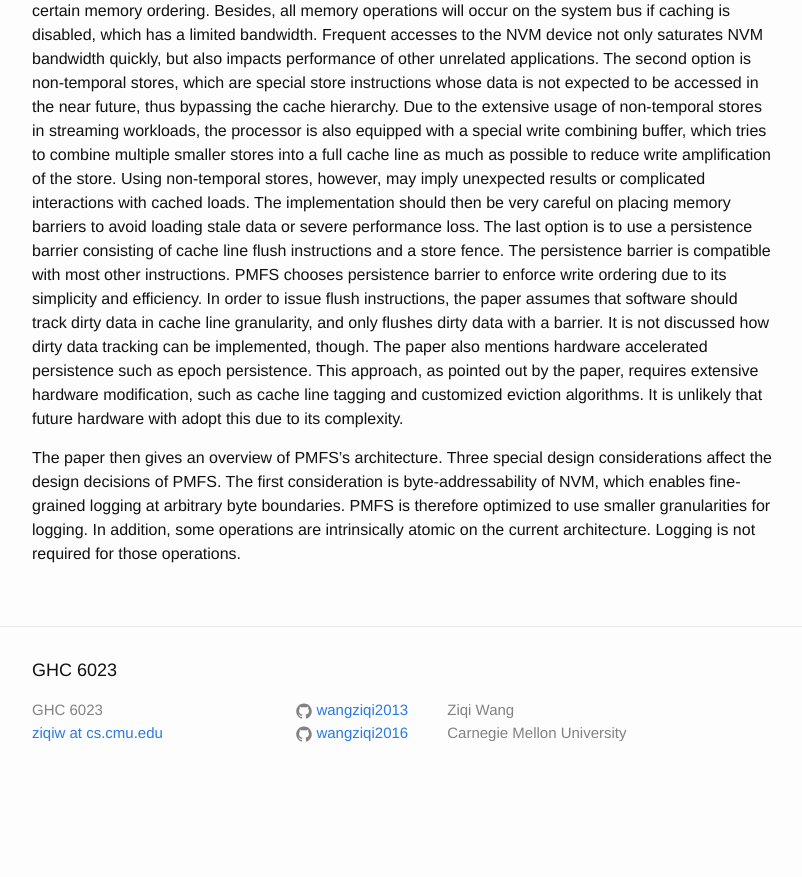
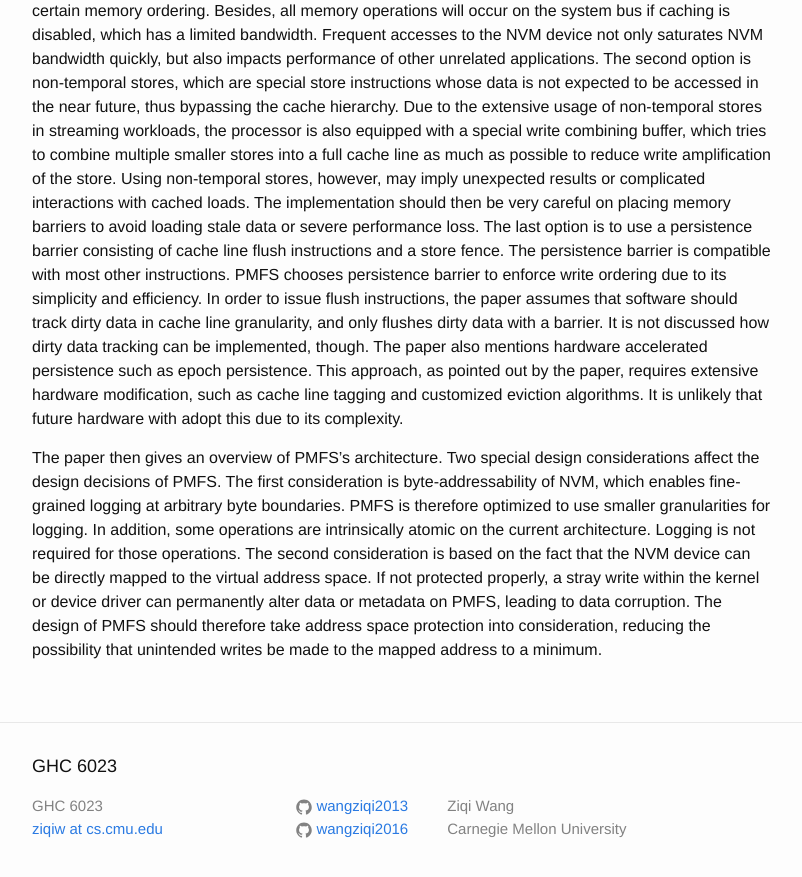
Before and after one commit to wangziqi2013/wangziqi2013.github.io, a Jekyll site: the page built from _posts/2020-06-23-pmfs.markdown, in a window 1280 px wide and 900 px high, scrolled down 961 px. Shown: the top 877 px of the window, without its empty margins (238-1040 px from the left). Built offline with Jekyll 4.4.1, drawn with Linux system fonts in a browser that asks for light colours; before the commit the page ends 1765 px from its top, so only the background shows below that.

Commit message:
Adding second consideration

```diff
--- a/_posts/2020-06-23-pmfs.markdown
+++ b/_posts/2020-06-23-pmfs.markdown
@@ -50,7 +50,11 @@ The paper also mentions hardware accelerated persistence such as epoch persisten
 by the paper, requires extensive hardware modification, such as cache line tagging and customized eviction algorithms.
 It is unlikely that future hardware with adopt this due to its complexity.
 
-The paper then gives an overview of PMFS's architecture. Three special design considerations affect the design decisions
+The paper then gives an overview of PMFS's architecture. Two special design considerations affect the design decisions
 of PMFS. The first consideration is byte-addressability of NVM, which enables fine-grained logging at arbitrary byte
 boundaries. PMFS is therefore optimized to use smaller granularities for logging. In addition, some operations are
 intrinsically atomic on the current architecture. Logging is not required for those operations.
+The second consideration is based on the fact that the NVM device can be directly mapped to the virtual address space.
+If not protected properly, a stray write within the kernel or device driver can permanently alter data or metadata on
+PMFS, leading to data corruption. The design of PMFS should therefore take address space protection into consideration,
+reducing the possibility that unintended writes be made to the mapped address to a minimum.
```
